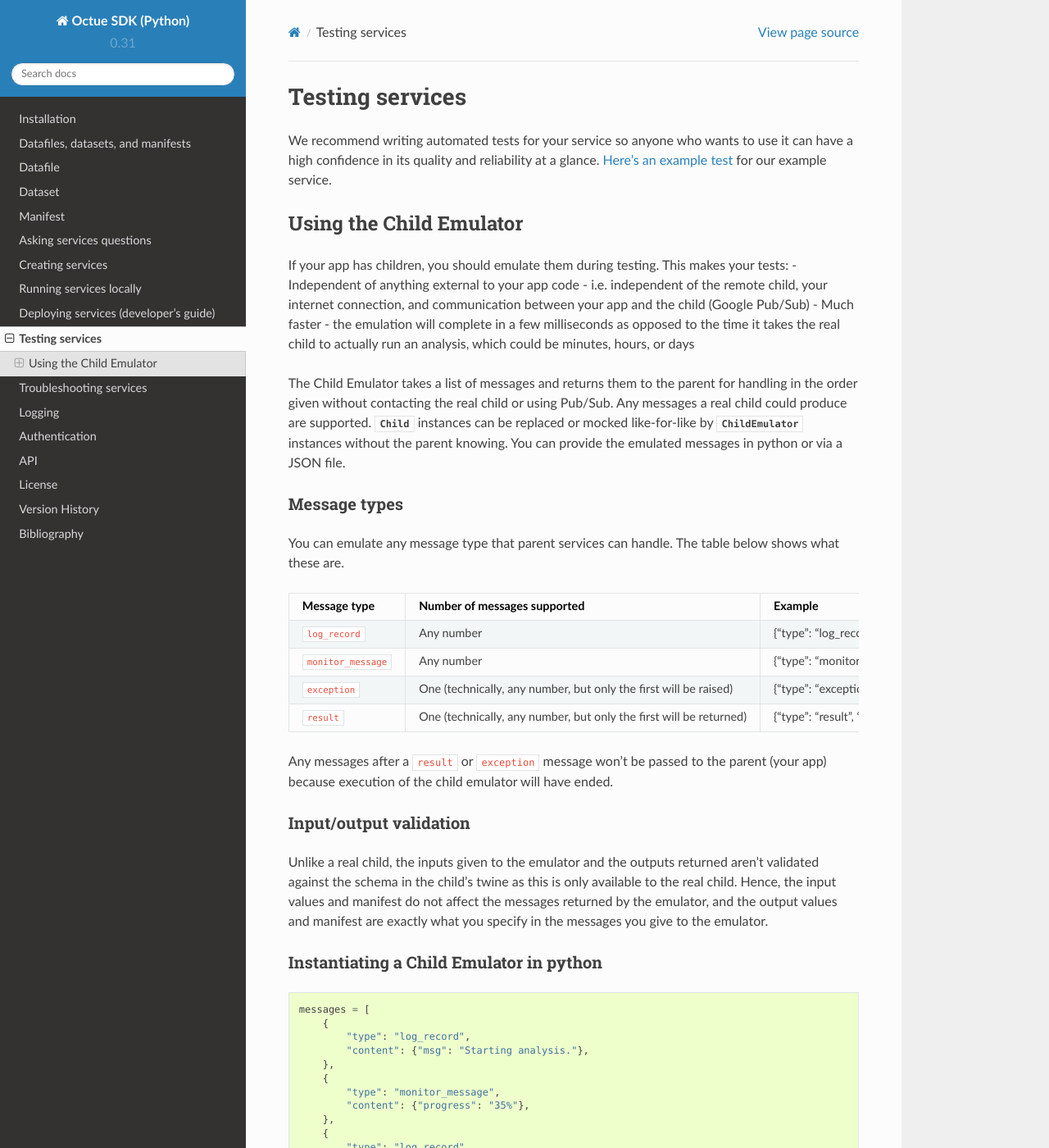
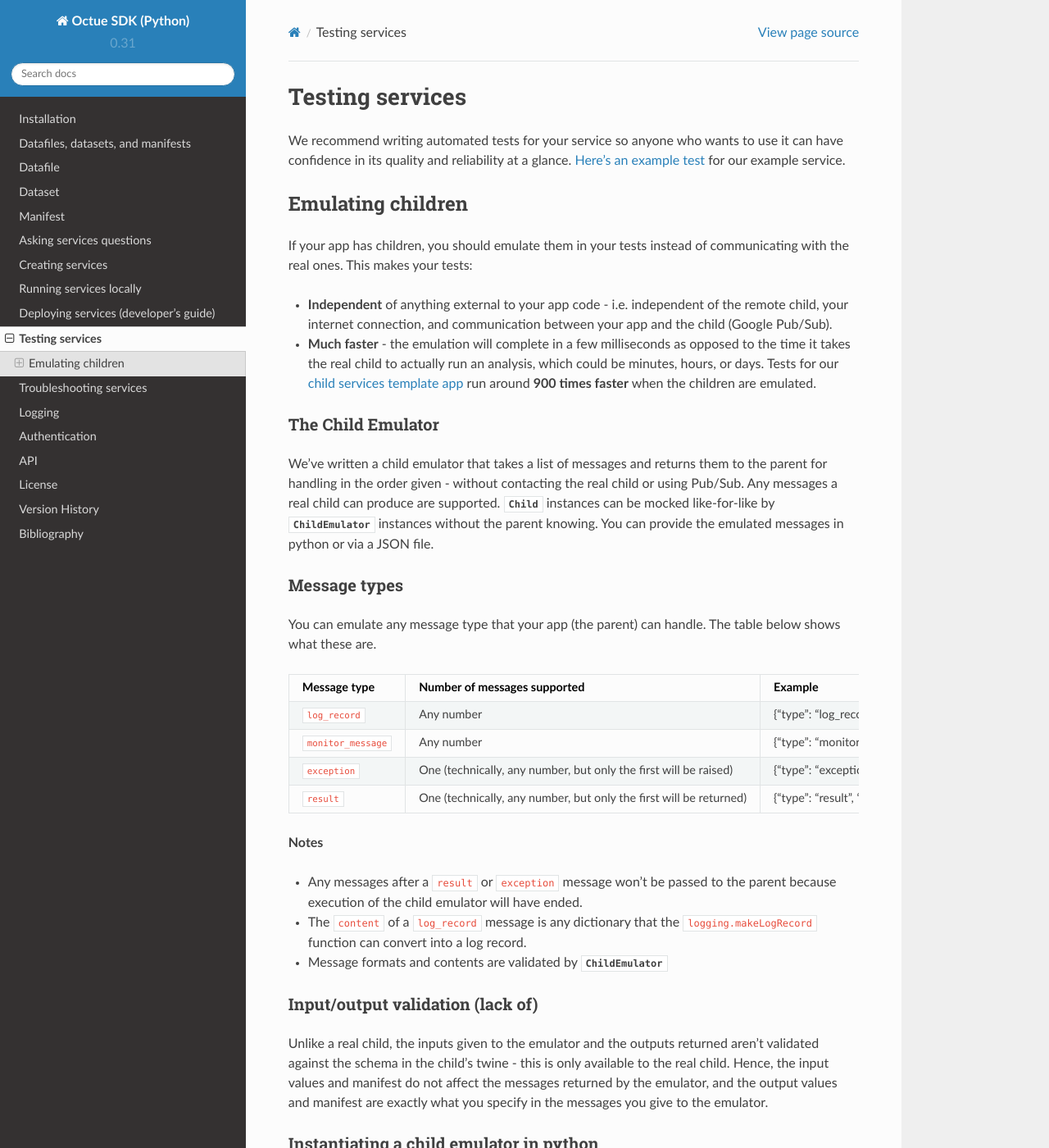
Before and after one commit to octue/octue-sdk-python, a Sphinx documentation site: the page built from docs/source/testing_services.rst, in a window 1280 px wide and 1400 px high. Shown: the whole window at 82% size. Built offline with Sphinx 7.4.7 and the Read the Docs theme 2.0.0, drawn with Linux system fonts in a browser that asks for light colours; some of the changed text lies outside the part shown.

Commit message:
DOC: Improve ChildEmulator documentation
skipci

```diff
--- a/docs/source/testing_services.rst
+++ b/docs/source/testing_services.rst
@@ -3,47 +3,62 @@
 ================
 Testing services
 ================
-We recommend writing automated tests for your service so anyone who wants to use it can have a high confidence in its
-quality and reliability at a glance. `Here's an example test <https://github.com/octue/example-service-cloud-run/blob/main/tests/test_app.py>`_
+We recommend writing automated tests for your service so anyone who wants to use it can have confidence in its quality
+and reliability at a glance. `Here's an example test <https://github.com/octue/example-service-cloud-run/blob/main/tests/test_app.py>`_
 for our example service.
 
-Using the Child Emulator
-========================
-If your app has children, you should emulate them during testing. This makes your tests:
-- Independent of anything external to your app code  - i.e. independent of the remote child, your internet connection, and communication between your app and the child (Google Pub/Sub)
-- Much faster - the emulation will complete in a few milliseconds as opposed to the time it takes the real child to actually run an analysis, which could be minutes, hours, or days
+Emulating children
+==================
+If your app has children, you should emulate them in your tests instead of communicating with the real ones. This makes
+your tests:
 
-The Child Emulator takes a list of messages and returns them to the parent for handling in the order given without contacting the real child or using Pub/Sub. Any messages a real child
-could produce are supported. :mod:`Child <octue.resources.child.Child>` instances can be replaced or mocked like-for-like by :mod:`ChildEmulator <octue.cloud.emulators.child.ChildEmulator>`
-instances without the parent knowing. You can provide the emulated messages in python or via a JSON file.
+- **Independent** of anything external to your app code  - i.e. independent of the remote child, your internet connection,
+  and communication between your app and the child (Google Pub/Sub).
+- **Much faster** - the emulation will complete in a few milliseconds as opposed to the time it takes the real child to
+  actually run an analysis, which could be minutes, hours, or days. Tests for our `child services template app
+  <https://github.com/octue/octue-sdk-python/tree/main/octue/templates/template-child-services>`_ run
+  around **900 times faster** when the children are emulated.
+
+The Child Emulator
+------------------
+We've written a child emulator that takes a list of messages and returns them to the parent for handling in the order
+given - without contacting the real child or using Pub/Sub. Any messages a real child can produce are supported.
+:mod:`Child <octue.resources.child.Child>` instances can be mocked like-for-like by
+:mod:`ChildEmulator <octue.cloud.emulators.child.ChildEmulator>` instances without the parent knowing. You can provide
+the emulated messages in python or via a JSON file.
 
 Message types
 -------------
-You can emulate any message type that parent services can handle. The table below shows what these are.
+You can emulate any message type that your app (the parent) can handle. The table below shows what these are.
 
 +-----------------------+--------------------------------------------------------------------------------------------------+---------------------------------------------------------------------------------------------------------------------------+
 | Message type          | Number of messages supported                                                                     | Example                                                                                                                   |
 +=======================+==================================================================================================+===========================================================================================================================+
 | ``log_record``        | Any number                                                                                       | {"type": "log_record": "content": {"msg": "Starting analysis."}}                                                          |
 +-----------------------+--------------------------------------------------------------------------------------------------+---------------------------------------------------------------------------------------------------------------------------+
-| ``monitor_message``   | Any number                                                                                       | {"type": "monitor_message": "content": "A monitor message."}                                                              |
+| ``monitor_message``   | Any number                                                                                       | {"type": "monitor_message": "content": {"progress": "35%"}}                                                               |
 +-----------------------+--------------------------------------------------------------------------------------------------+---------------------------------------------------------------------------------------------------------------------------+
 | ``exception``         | One (technically, any number, but only the first will be raised)                                 | {"type": "exception", "content": {"exception_type": "ValueError", "exception_message": "x cannot be less than 10."}}      |
 +-----------------------+--------------------------------------------------------------------------------------------------+---------------------------------------------------------------------------------------------------------------------------+
-| ``result``            | One (technically, any number, but only the first will be returned)                               | {"type": "result", "content": {"output_values": {"my": "results"}, "output_manifest", None}}                              |
+| ``result``            | One (technically, any number, but only the first will be returned)                               | {"type": "result", "content": {"output_values": {"my": "results"}, "output_manifest": None}}                              |
 +-----------------------+--------------------------------------------------------------------------------------------------+---------------------------------------------------------------------------------------------------------------------------+
 
-Any messages after a ``result`` or ``exception`` message won't be passed to the parent (your app) because execution of
-the child emulator will have ended.
+**Notes**
 
-Input/output validation
------------------------
+- Any messages after a ``result`` or ``exception`` message won't be passed to the parent because execution of the child
+  emulator will have ended.
+- The ``content`` of a ``log_record`` message is any dictionary that the ``logging.makeLogRecord`` function can convert
+  into a log record.
+- Message formats and contents are validated by :mod:`ChildEmulator <octue.cloud.emulators.child.ChildEmulator>`
+
+Input/output validation (lack of)
+---------------------------------
 Unlike a real child, the inputs given to the emulator and the outputs returned aren't validated against the schema in
-the child's twine as this is only available to the real child. Hence, the input values and manifest do not affect the
+the child's twine - this is only available to the real child. Hence, the input values and manifest do not affect the
 messages returned by the emulator, and the output values and manifest are exactly what you specify in the messages you
 give to the emulator.
 
-Instantiating a Child Emulator in python
+Instantiating a child emulator in python
 ----------------------------------------
 
 .. code-block:: python
@@ -83,10 +98,11 @@
     >>> {"output_values": [1, 2, 3, 4, 5], "output_manifest": None}
 
 
-Instantiating a Child Emulator from a JSON file
+Instantiating a child emulator from a JSON file
 -----------------------------------------------
-You can provide a JSON file with just messages in or with all the constructor parameters of
-:mod:`ChildEmulator <octue.cloud.emulators.child.ChildEmulator>`. Here's an example JSON file with just the messages:
+You can provide a JSON file with either just messages in or with messages and some or all of the
+:mod:`ChildEmulator <octue.cloud.emulators.child.ChildEmulator>` constructor parameters. Here's an example JSON file
+with just the messages:
 
 .. code-block:: json
 
@@ -127,10 +143,10 @@
     >>> {"output_values": [1, 2, 3, 4, 5], "output_manifest": None}
 
 
-Emulating children in tests
----------------------------
-Children are emulated in tests by patching the :mod:`Child <octue.resources.child.Child>` class with
-:mod:`ChildEmulator <octue.cloud.emulators.child.ChildEmulator>`.
+Using the child emulator
+------------------------
+To emulate your children in tests, patch the :mod:`Child <octue.resources.child.Child>` class with the
+:mod:`ChildEmulator <octue.cloud.emulators.child.ChildEmulator>` class.
 
 .. code-block:: python
 
@@ -142,6 +158,8 @@
 
     app_directory_path = "path/to/directory_containing_app"
 
+    # You can explicitly specify your children here as shown or
+    # read the same information in from your app configuration file.
     children = [
         {
             "key": "my_child",
@@ -157,23 +175,29 @@
         app_src=app_directory_path,
         twine=os.path.join(app_directory_path, "twine.json"),
         children=children,
-        service_id="the-service-being-tested",
+        service_id="you/your-service",
     )
 
     emulated_children = [
         ChildEmulator(
             id="octue/my-child-service",
-            internal_service_name="the-service-being-tested",
+            internal_service_name="you/your-service",
             messages=[
-                {"type": "result", "content": {"output_values": [300], "output_manifest": None}},
+                {
+                    "type": "result",
+                    "content": {
+                        "output_values": [300],
+                        "output_manifest": None,
+                    }
+                },
             ]
         )
     ]
 
-    with patch("octue.runner.Child", side_effect=emulated_child):
+    with patch("octue.runner.Child", side_effect=emulated_children):
         analysis = runner.run(input_values={"some": "input"})
 
 
-If your app uses more than one child, simply provide more child emulators in the ``emulated_children`` list in the order
-they appear in the ``children`` list. The ``children`` list should be the same as the one in your
-:ref:`app configuration <app_configuration>` file.
+If your app uses more than one child, simply provide more child emulators in the ``emulated_children`` list. They must
+be provided in the order they appear in the ``children`` list. Note that the ``children`` list should be the same as
+the one in your :ref:`app configuration <app_configuration>` file.
```
Also changed, not shown: other parts of docs/source/testing_services.rst (+4 -4 lines).
